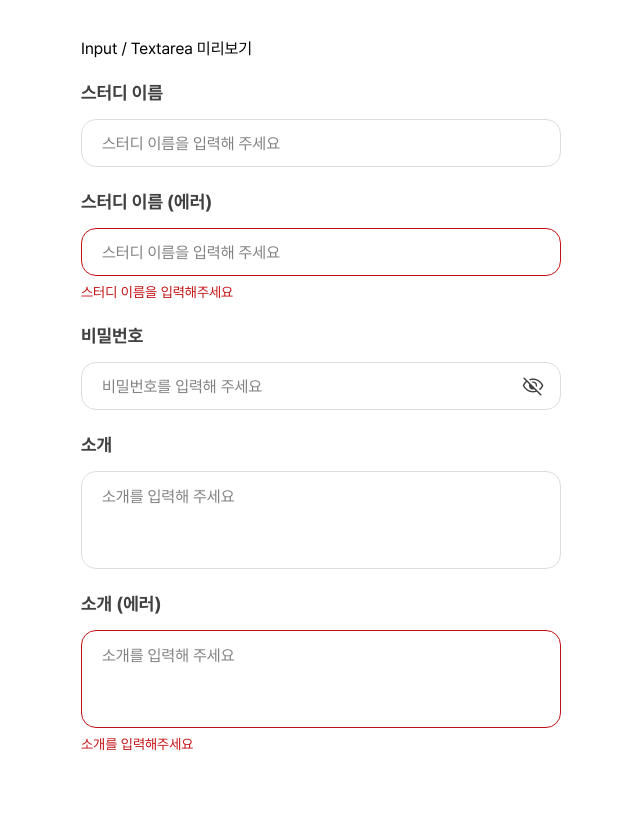
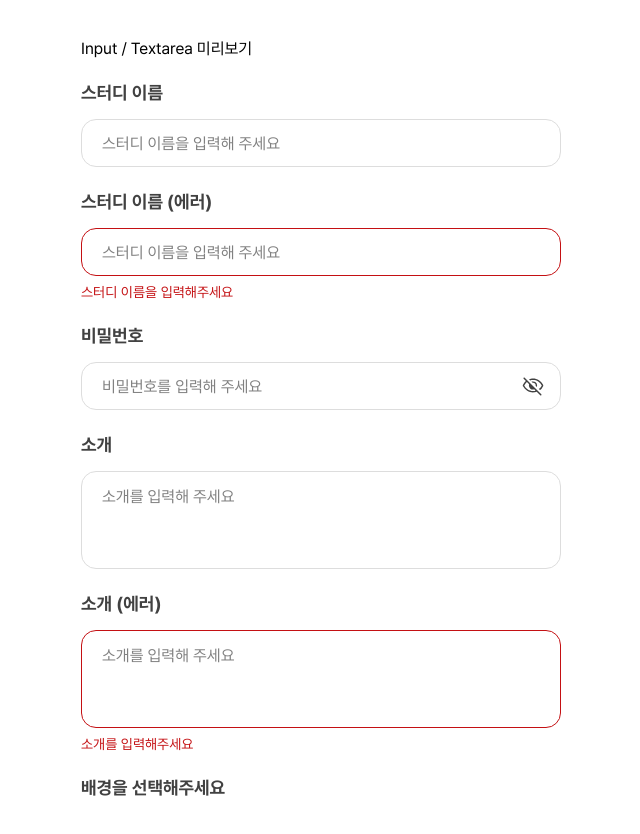
Before and after one commit to damdadaxx/13-study-forest-team2-fe, a React (Vite) app: page /inputs in a window 1280 px wide. Shown: the top 834 px of the page, without its empty margins (319-959 px from the left). Before the commit the page ends 800 px from the top, so only its background shows below. Built offline with nearby package versions, Linux system fonts and the light colour scheme.

Commit message:
refactor: Label 컴포넌트 분리, Input/tetarea 라벨 구조 개선

```diff
--- a/src/components/common/Input/Input.jsx
+++ b/src/components/common/Input/Input.jsx
@@ -2,14 +2,12 @@ import styles from '@/components/common/Input/Input.module.css';
 
 export default function Input({
   className = '',
-  label = '',
-  id,
   type = 'text',
   value,
   onChange,
   placeholder = '',
-  error = '', // 에러 메시지 문자열. 있으면 에러 스타일 + 메시지 노출
-  rightIcon, // 우측 아이콘 노드 (예: 비밀번호 토글). 없으면 미노출
+  error = '',
+  rightIcon,
   onRightIconClick,
   ...props
 }) {
@@ -17,16 +15,9 @@ export default function Input({
   const inputClassNames = `${styles.input} ${hasError ? styles.error : ''} ${rightIcon ? styles.hasIcon : ''}`;
 
   return (
-    <div className={`${styles.field} ${className}`}>
-      {label && (
-        <label className={styles.label} htmlFor={id}>
-          {label}
-        </label>
-      )}
-
+    <div className={`${styles.inputField} ${className}`}>
       <div className={styles.inputWrapper}>
         <input
-          id={id}
           className={inputClassNames}
           type={type}
           value={value}
@@ -46,7 +37,6 @@ export default function Input({
           </button>
         )}
       </div>
-
       {hasError && <p className={styles.errorMessage}>{error}</p>}
     </div>
   );
--- a/src/components/common/Input/Input.module.css
+++ b/src/components/common/Input/Input.module.css
@@ -1,13 +1,7 @@
-.field {
+.inputField {
   display: flex;
   flex-direction: column;
   width: 100%;
-}
-
-.label {
-  font: var(--typography-600-18);
-  color: var(--black-black_414141);
-  margin-bottom: 16px;
 }
 
 .inputWrapper {
@@ -64,10 +58,6 @@
 
 /* 반응형 모바일 */
 @media (max-width: 767px) {
-  .label {
-    font: var(--typography-600-16);
-  }
-
   .input {
     font: var(--typography-400-14);
   }
--- a/src/components/common/Input/InputExample.jsx
+++ b/src/components/common/Input/InputExample.jsx
@@ -1,6 +1,7 @@
 import { useState } from 'react';
 
 import Input from '@/components/common/Input/Input';
+import Label from '@/components/common/Label/Label';
 import Textarea from '@/components/common/Textarea/Textarea';
 
 import visibilityOff from '@/assets/images/icons/ic_visibility_off.svg';
@@ -26,28 +27,27 @@ export default function InputExample() {
       <h2>Input / Textarea 미리보기</h2>
 
       {/* 기본 */}
+      <Label text="스터디 이름">
         <Input
-        label="스터디 이름"
-        id="name"
           value={name}
           onChange={(e) => setName(e.target.value)}
           placeholder="스터디 이름을 입력해 주세요"
         />
+      </Label>
 
       {/* 에러 상태 */}
+      <Label text="스터디 이름 (에러)">
         <Input
-        label="스터디 이름 (에러)"
-        id="name-error"
           value=""
           onChange={() => {}}
           placeholder="스터디 이름을 입력해 주세요"
           error="스터디 이름을 입력해주세요"
         />
+      </Label>
 
       {/* 우측 아이콘 (비번 토글) */}
+      <Label text="비밀번호">
         <Input
-        label="비밀번호"
-        id="pw"
           type={showPw ? 'text' : 'password'}
           value={pw}
           onChange={(e) => setPw(e.target.value)}
@@ -62,25 +62,29 @@ export default function InputExample() {
           }
           onRightIconClick={() => setShowPw((v) => !v)}
         />
+      </Label>
 
       {/* Textarea */}
+      <Label text="소개">
         <Textarea
-        label="소개"
-        id="intro"
           value={intro}
           onChange={(e) => setIntro(e.target.value)}
           placeholder="소개를 입력해 주세요"
         />
+      </Label>
 
       {/* Textarea 에러 */}
+      <Label text="소개 (에러)">
         <Textarea
-        label="소개 (에러)"
-        id="intro-error"
           value=""
           onChange={() => {}}
           placeholder="소개를 입력해 주세요"
           error="소개를 입력해주세요"
         />
+      </Label>
+
+      {/* 단독 라벨 - input 없이 라벨만 (배경 선택 케이스) */}
+      <Label text="배경을 선택해주세요" />
     </div>
   );
 }
--- /dev/null
+++ b/src/components/common/Label/Label.jsx
@@ -0,0 +1,15 @@
+import styles from '@/components/common/Label/Label.module.css';
+
+export default function Label({
+  className = '',
+  text = '', // 라벨 텍스트
+  children, // 감쌀 input/textarea (없으면 라벨만 렌더 - 배경 선택 등)
+  ...props
+}) {
+  return (
+    <label className={`${styles.field} ${className}`} {...props}>
+      {text && <span className={styles.label}>{text}</span>}
+      {children}
+    </label>
+  );
+}
--- /dev/null
+++ b/src/components/common/Label/Label.module.css
@@ -0,0 +1,17 @@
+.field {
+  display: flex;
+  flex-direction: column;
+  width: 100%;
+}
+
+.label {
+  font: var(--typography-600-18);
+  color: var(--black-black_414141);
+  margin-bottom: 16px;
+}
+
+@media (max-width: 767px) {
+  .label {
+    font: var(--typography-600-16);
+  }
+}
--- a/src/components/common/Textarea/Textarea.jsx
+++ b/src/components/common/Textarea/Textarea.jsx
@@ -2,8 +2,6 @@ import styles from '@/components/common/Textarea/Textarea.module.css';
 
 export default function Textarea({
   className = '',
-  label = '',
-  id,
   value,
   onChange,
   placeholder = '',
@@ -14,15 +12,8 @@ export default function Textarea({
   const textareaClassNames = `${styles.textarea} ${hasError ? styles.error : ''}`;
 
   return (
-    <div className={`${styles.field} ${className}`}>
-      {label && (
-        <label className={styles.label} htmlFor={id}>
-          {label}
-        </label>
-      )}
-
+    <div className={`${styles.textareaWrapper} ${className}`}>
       <textarea
-        id={id}
         className={textareaClassNames}
         value={value}
         onChange={onChange}
--- a/src/components/common/Textarea/Textarea.module.css
+++ b/src/components/common/Textarea/Textarea.module.css
@@ -1,13 +1,7 @@
-.field {
+.textareaWrapper {
   display: flex;
   flex-direction: column;
   width: 100%;
-}
-
-.label {
-  font: var(--typography-600-18);
-  color: var(--black-black_414141);
-  margin-bottom: 16px;
 }
 
 .textarea {
@@ -44,10 +38,6 @@
 
 /* 반응형 모바일 */
 @media (max-width: 767px) {
-  .label {
-    font: var(--typography-600-16);
-  }
-
   .textarea {
     font: var(--typography-400-14);
   }
```
Lines whose indentation alone changed are shown as unchanged.
